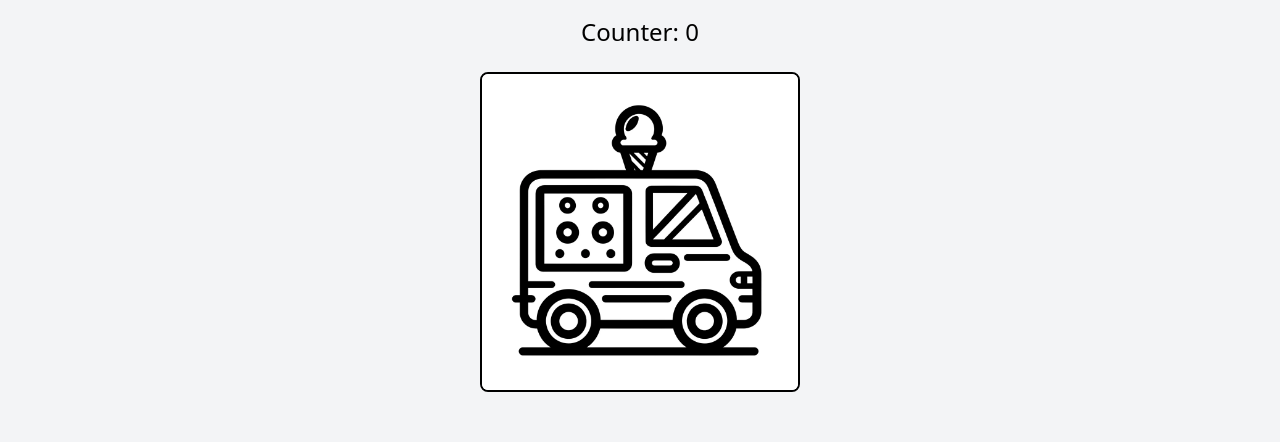
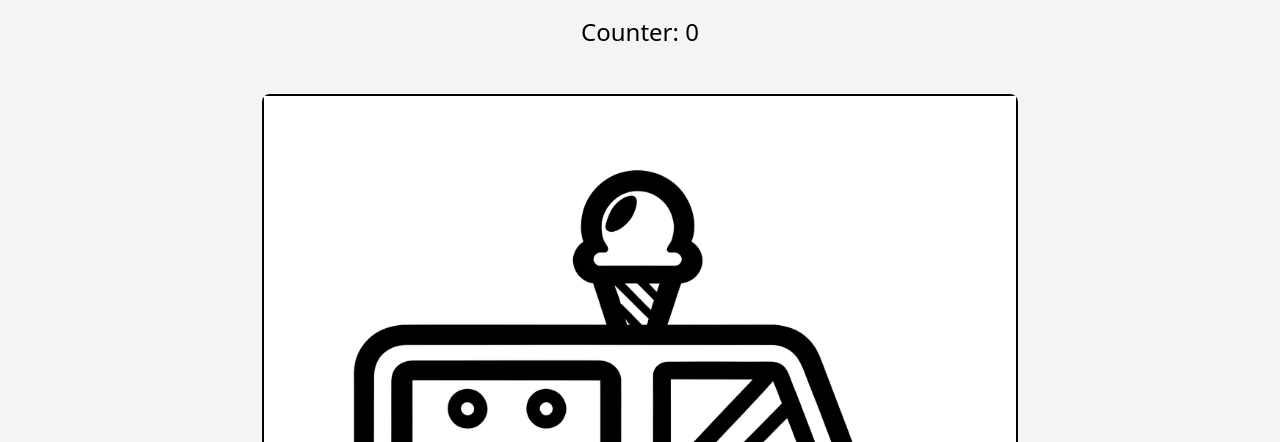
Before and after one commit to Hhorowitz734/optotypes_for_kids, a React (Create React App) app: page / in a window 1280 px wide. Shown: the top 442 px of the page. Built offline with nearby package versions, Linux system fonts and the light colour scheme.

Commit message:
made changes to ORight variable/functionality

```diff
--- a/src/components/ODisplay.jsx
+++ b/src/components/ODisplay.jsx
@@ -1,26 +1,51 @@
 import React, { Component } from 'react';
 
 class ODisplay extends Component {
-
     constructor(props) {
         super(props);
-
+        this.state = {
+            chartSizesMM: [20, 15, 10, 7.5, 5, 2.5, 2],
+            currentSizeIndex: 0,
+            isCorrect: true // You can manage this state from parent component or based on your logic
+        };
     }
 
+    componentDidMount() {
+        this.updateImageSize();
+    }
 
+    componentDidUpdate(prevProps, prevState) {
+        if (prevState.isCorrect !== this.state.isCorrect && this.state.isCorrect) {
+            this.updateImageSize();
+        }
+    }
+
+    updateImageSize() {
+        if (this.state.isCorrect && this.state.currentSizeIndex < this.state.chartSizesMM.length - 1) {
+            this.setState(prevState => ({
+                currentSizeIndex: prevState.currentSizeIndex + 1
+            }));
+        }
+    }
 
     render() {
 
-      const { optotype } = this.props;
+        const { optotype, chartSizesMM, currentSizeIndex } = this.props;
+        const sizeInMM = chartSizesMM[currentSizeIndex];
 
-      return (
-          <div>
-            <div className='flex items-center justify-center'>
-                <img src={optotype} className='border-2 border-black rounded-lg w-1/2' alt="Optotype" />
+        const style = {
+            width: `${sizeInMM}mm`,
+            height: `${sizeInMM}mm`
+        };
+
+
+        return (
+            <div className='flex items-center justify-center min-h-screen bg-gray-100'>
+                <div className='border-2 border-black rounded-lg flex items-center justify-center' style={style}>
+                    <img src={optotype} alt="Optotype" className='object-contain' />
+                </div>
             </div>
-          </div>
-      );
-
+        );
     }
 }
 
--- a/src/pages/OptotypeQuestion.jsx
+++ b/src/pages/OptotypeQuestion.jsx
@@ -16,17 +16,15 @@ class OptotypeQuestion extends Component {
           error: false,
           errorMessage: '',
           correctOptionArray: [],
-          lastWasRight: false
+          chartSizesMM: [200, 150, 100, 75, 50, 25, 20],
+          currentSizeIndex: 0,
         };
 
       this.getNewQuestion = this.getNewQuestion.bind(this);
+      this.updateImageSize = this.updateImageSize.bind(this);
     }
 
-
-
-
     componentDidMount() {
-
         // randomizes which index in isORight is true
         this.setState((prevState) => {
             const array = prevState.isORight.map(() => false);
@@ -34,7 +32,6 @@ class OptotypeQuestion extends Component {
             array[randomIndex] = true;
             return { isORight: array };
         });
-
 
         const fetchUrl = '/otypes/matching.json';  // Path to matching json file -> Should be in "public" directory
 
@@ -57,7 +54,7 @@ class OptotypeQuestion extends Component {
                     console.log(wrongAnswers)
 
                     this.setState({ mappings, mapping: randomMapping, wrongAnswers });
-                        this.setState({correctOptionArray : correctOptionArray})
+                    this.setState({ correctOptionArray: correctOptionArray });
                 } else {
                     throw new Error('Invalid JSON structure');
                 }
@@ -84,6 +81,16 @@ class OptotypeQuestion extends Component {
         return shuffled.slice(min);
     }
 
+    updateImageSize(lastWasRight) {
+        if (lastWasRight && this.state.currentSizeIndex < this.state.chartSizesMM.length - 1) {
+            this.setState(prevState => ({
+                currentSizeIndex: prevState.currentSizeIndex + 1
+            }));
+           }
+    }
+
+
+
     getNewQuestion() {
         // Update isORight with a new random true value
         const newIsORight = this.state.isORight.map(() => false);
@@ -106,22 +113,25 @@ class OptotypeQuestion extends Component {
         this.setState((prevState) => ({
             count: prevState.count + 1,
         }));
+        this.updateImageSize(true);
     }
 
-
-
-
     render() {
-            const { count, isORight, mapping, wrongAnswers } = this.state;
+        const { count, isORight, mapping, wrongAnswers, chartSizesMM, currentSizeIndex } = this.state;
 
         return (
             <div className='h-screen overflow-hidden bg-gray-100 flex flex-col items-center justify-between'>
                 <h1 className='m-4 text-2xl'>Counter: {count}</h1>
                 <div className="flex justify-center w-1/2 flex-grow">
                     <div className='mt-2'>
-                            {mapping ? <ODisplay optotype={mapping.optotype} /> : <p>Loading...</p>}
+                        {mapping ? <ODisplay
+                        optotype={mapping.optotype}
+                        chartSizesMM={chartSizesMM}
+                        currentSizeIndex={currentSizeIndex}
+                        /> : <p>Loading...</p>}
                     </div>
                 </div>
+
                 <div className='mt-2 grid grid-cols-1 md:grid-cols-4 gap-4 w-full px-4 max-h-80'>
                     {mapping ? (
                         <Options
@@ -162,12 +172,10 @@ class OptotypeQuestion extends Component {
                     ) : (
                         <p>Loading...</p>
                     )}
-
                 </div>
             </div>
         );
     }
-
 }
 
 // Export the component
```
Lines whose indentation alone changed are shown as unchanged.
